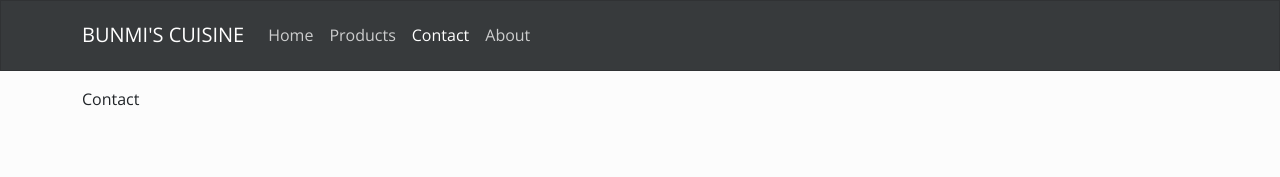
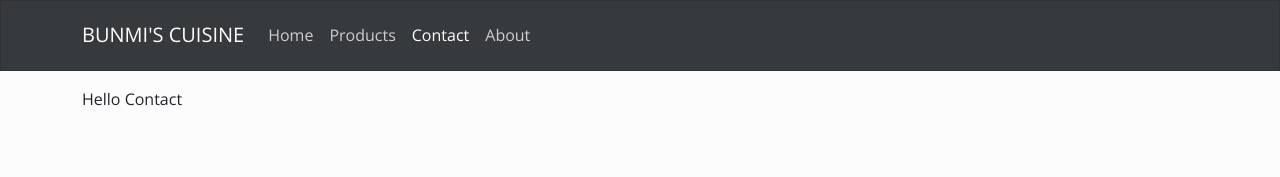
Before and after one commit to vikovic18/Restaurant-website, a React (Create React App) app: page /contact in a window 1280 px wide. Shown: the top 177 px of the page. Built offline with nearby package versions, Linux system fonts and the light colour scheme.

Commit message:
'productP'

```diff
--- a/src/components/Contact/Contact.js
+++ b/src/components/Contact/Contact.js
@@ -2,7 +2,7 @@
 
 function Contact() {
   return (
-    <div>Contact</div>
+    <div>Hello Contact</div>
   )
 }
 
```
